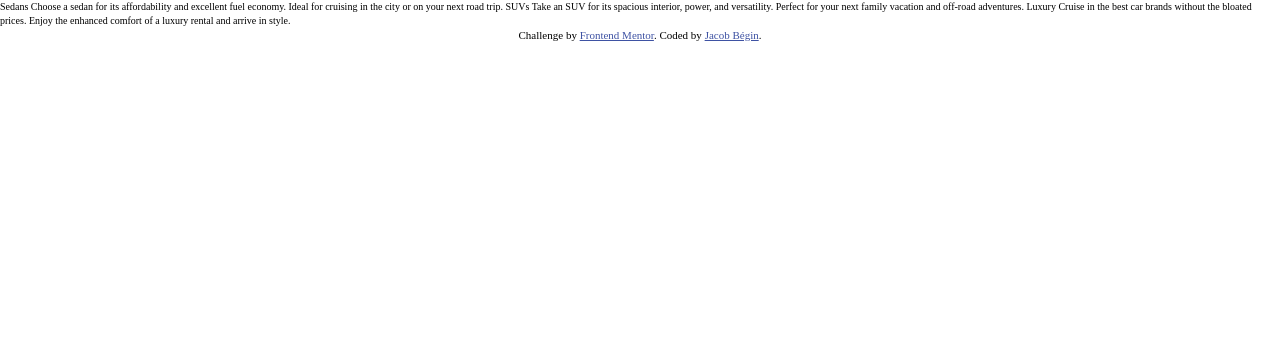
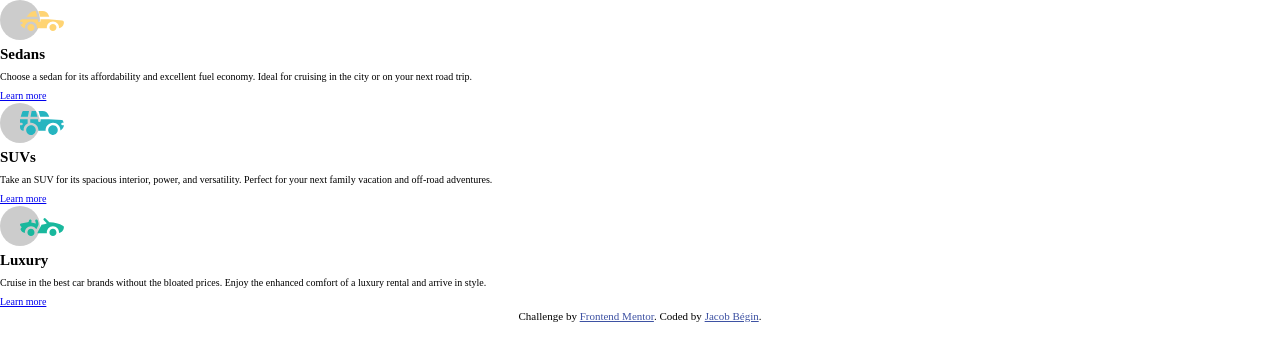
Before and after one commit to Zestios/Coding-Test, a plain HTML site: page index.html in a window 1280 px wide. Drawn offline with Linux system fonts and the light colour scheme.

Commit message:
Structure HTML content
This commit creates the structure for the HTML content with sections,
divs, boxes, etc.

```diff
--- a/index.html
+++ b/index.html
@@ -23,17 +23,37 @@
 </head>
 <body>
 
-  Sedans
-  Choose a sedan for its affordability and excellent fuel economy. Ideal for cruising in the city
-  or on your next road trip.
+  <section class="wrapper">
+    <div class="card">
+      <div class="card__content">
+        <img src="images/icon-sedans.svg" alt="Logo of a Sedan.">
+        <h2>Sedans</h2>
+        <p>Choose a sedan for its affordability and excellent fuel economy. Ideal for
+        cruising in the city or on your next road trip.</p>
+      </div>
+      <a class="btn" href="#">Learn more</a>
+    </div>
 
-  SUVs
-  Take an SUV for its spacious interior, power, and versatility. Perfect for your next family vacation
-  and off-road adventures.
+    <div class="card">
+      <div class="card__content">
+        <img src="images/icon-suvs.svg" alt="Logo of a SUV.">
+        <h2>SUVs</h2>
+        <p>Take an SUV for its spacious interior, power, and versatility. Perfect for
+        your next family vacation and off-road adventures.</p>
+      </div>
+      <a class="btn" href="#">Learn more</a>
+    </div>
 
-  Luxury
-  Cruise in the best car brands without the bloated prices. Enjoy the enhanced comfort of a luxury
-  rental and arrive in style.
+    <div class="card">
+      <div class="card__content">
+        <img src="images/icon-luxury.svg" alt="Logo of a luxury car.">
+        <h2>Luxury</h2>
+        <p>Cruise in the best car brands without the bloated prices. Enjoy the
+        enhanced comfort of a luxury rental and arrive in style.</p>
+      </div>
+      <a class="btn" href="#">Learn more</a>
+    </div>
+  </section>
 
   <div class="attribution">
     Challenge by <a href="https://www.frontendmentor.io?ref=challenge" target="_blank">Frontend Mentor</a>.
```
